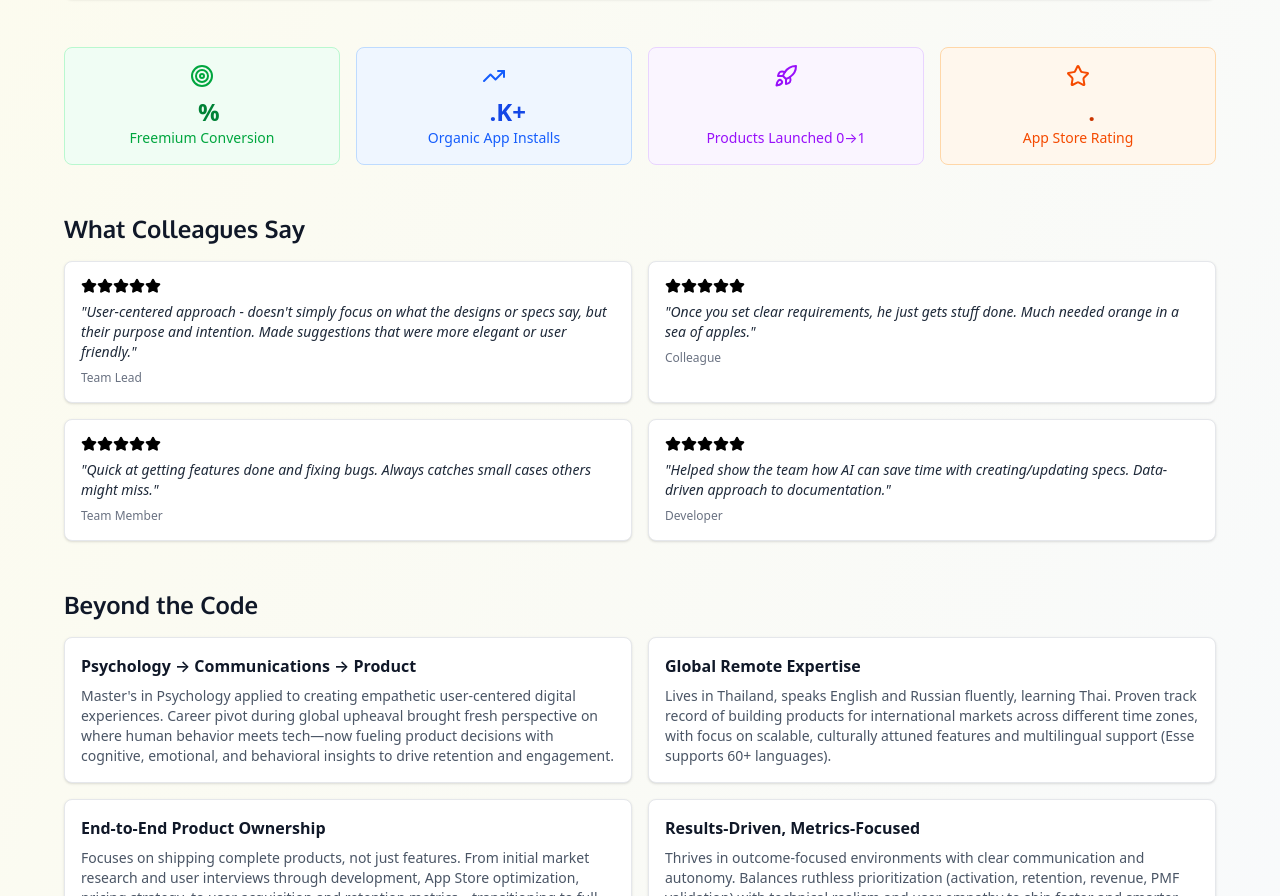
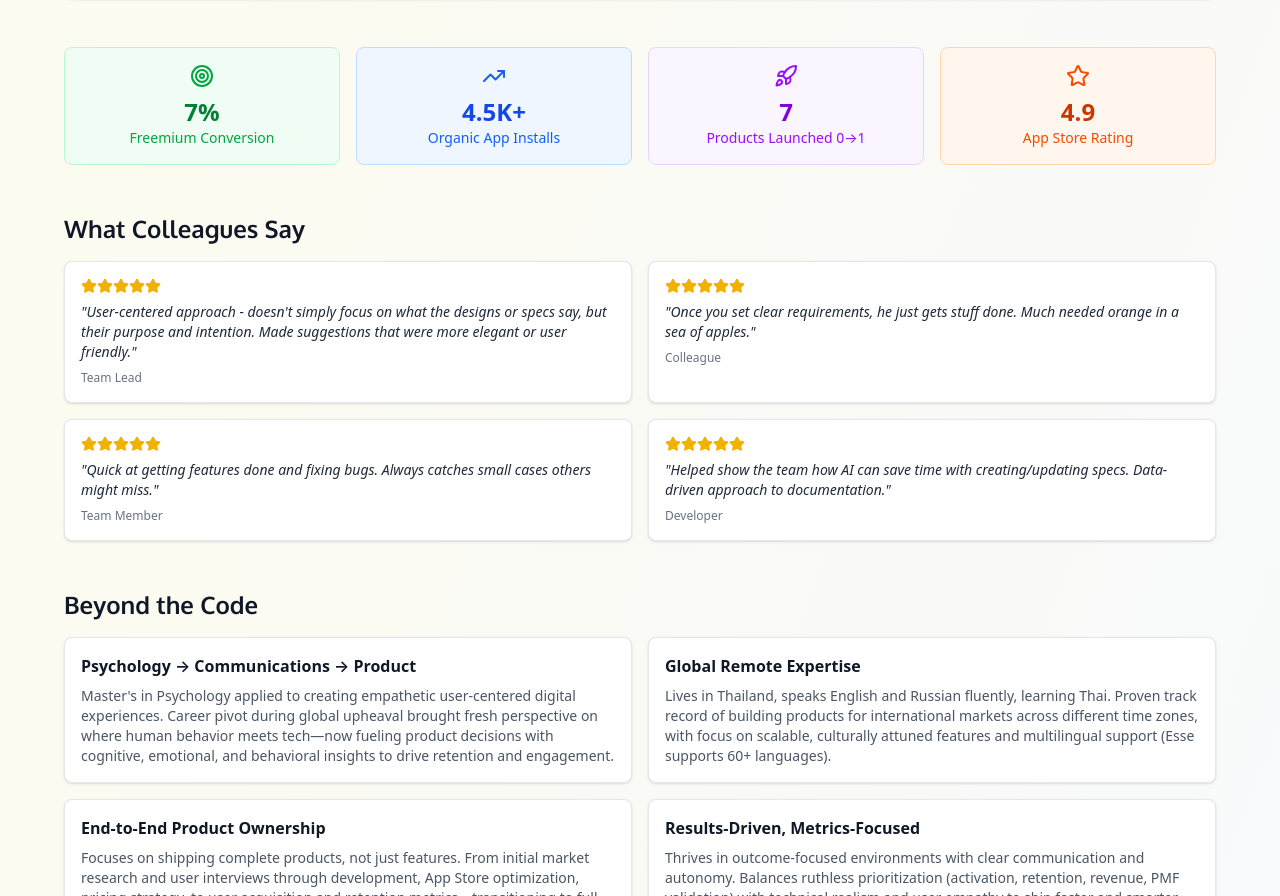
Before and after one commit to sanderbell/sanderbelldev2, a React (Vite) app: page / in a window 1280 px wide. Shown: the part 2351-3247 px from the top of the page. Built offline with nearby package versions, Linux system fonts and the light colour scheme.

Commit message:
Refactor StatCard component: simplify value display logic and remove intersection observer

```diff
--- a/src/App.tsx
+++ b/src/App.tsx
@@ -115,43 +115,13 @@ const StatCard: React.FC<StatCardProps> = ({
   const selectedColor =
     colorClasses[color as keyof typeof colorClasses] || colorClasses.blue;
 
-  // Instantly show the final value when the card is in view
-  useEffect(() => {
-    const observer = new IntersectionObserver(
-      ([entry]) => {
-        if (entry.isIntersecting && ref.current) {
-          ref.current.dataset.visible = 'true';
-          observer.unobserve(ref.current);
-        }
-      },
-      { threshold: 0.5 },
-    );
-    if (ref.current) {
-      observer.observe(ref.current);
-    }
-    return () => observer.disconnect();
-  }, []);
-
-  const finalValue = value.replace(/[^0-9]/g, '');
-  const prefix = value.includes('~') ? '~' : '';
-  const suffix = value.replace(/[~0-9]/g, '');
-
   return (
     <div
       ref={ref}
       className={`${selectedColor.bg} ${selectedColor.border} border rounded-lg p-4 text-center card-enter`}
-      data-visible={false}
     >
       <Icon className={`w-6 h-6 ${selectedColor.icon} mx-auto mb-2`} />
-      <div className={`text-2xl font-bold ${selectedColor.value}`}>
-        {prefix}
-        <span
-          style={{ opacity: ref.current?.dataset.visible === 'true' ? 1 : 0 }}
-        >
-          {finalValue}
-        </span>
-        {suffix}
-      </div>
+      <div className={`text-2xl font-bold ${selectedColor.value}`}>{value}</div>
       <div className={`text-sm ${selectedColor.label}`}>{label}</div>
     </div>
   );
@@ -176,7 +146,7 @@ const TestimonialCard: React.FC<TestimonialCardProps> = ({
   >
     <div className="flex mb-2">
       {[...Array(rating)].map((_, i) => (
-        <Star key={i} className="w-4 h-4 text-yellow- 500 fill-current" />
+        <Star key={i} className="w-4 h-4 text-yellow-500 fill-current" />
       ))}
     </div>
     <p className="text-gray-800 text-sm mb-2 italic">"{quote}"</p>
```
